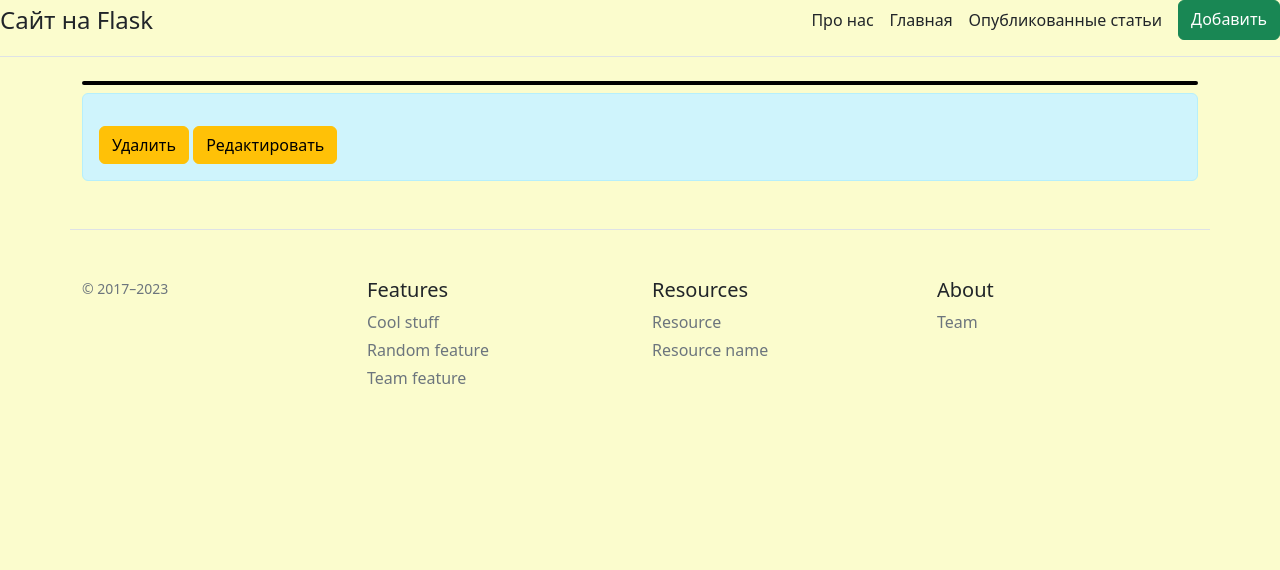
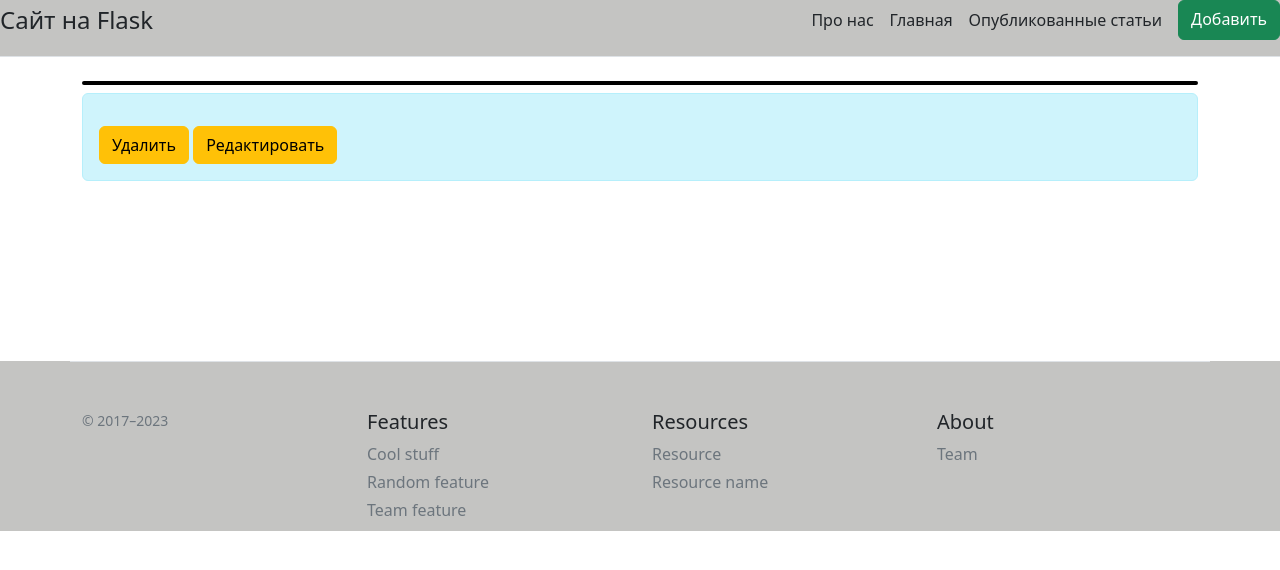
Before and after one commit to KirillRybak/project_Flask, a Flask app: page /info/1/update in a window 1280 px wide. Shown: the top 570 px of the page. Run offline with Flask 3, Linux system fonts and the light colour scheme.

Commit message:
Finaly commit

```diff
--- a/app.py
+++ b/app.py
@@ -63,17 +63,15 @@
     return render_template('about.html')
 
 
-@app.route('/info/<int:id>/update', methods=['POST','GET'])
+@app.route('/info/<int:id>/create_update', methods=['POST','GET'])
 def create_update(id):
+    article = Article.query.get(id)
     if request.method == 'POST':
-        title = request.form['title']
-        intro = request.form['intro']
-        text = request.form['text']
-
-        article = Article(title=title,intro=intro,text=text)
+        article.title = request.form['title']
+        article.intro = request.form['intro']
+        article.text = request.form['text']
 
         try:
-            db.session.add(article)
             db.session.commit()
             return redirect('/info')
         except:
--- a/templates/base.html
+++ b/templates/base.html
@@ -5,7 +5,8 @@
     <title>{% block title %} {% endblock %}</title>
     <link rel="stylesheet" href="https://cdn.jsdelivr.net/npm/bootstrap@5.2.3/dist/css/bootstrap.min.css">
 </head>
-<body style="background:#f5f75c4e">
+<body>
+<header style="background:#47474051">
 <div class="d-flex flex-column flex-md-row align-items-center pb-3 mb-4 border-bottom">
       <a href="/" class="d-flex align-items-center text-dark text-decoration-none">
         <span class="fs-4">Сайт на Flask</span>
@@ -19,12 +20,14 @@
 
       </nav>
     </div>
+    </header>
 
 {% block content %}
 
 {% endblock %}
 
-<footer class="container pt-4 my-md-5 pt-md-5 border-top">
+<footer style="background:#47474051;height:170px;margin-top:180px">
+    <div class="container pt-4 my-md-5 pt-md-5 border-top">
     <div class="row">
       <div class="col-12 col-md">
         <small class="d-block mb-3 text-muted">© 2017–2023</small>
@@ -51,6 +54,7 @@
         </ul>
       </div>
     </div>
+    </div>
   </footer>
 </body>
 </html>
--- a/templates/info_detal.html
+++ b/templates/info_detal.html
@@ -11,7 +11,7 @@
         <h3>{{ article.intro }}</h3>
         <p>{{ article.text }}</p>
         <a href="/info/{{article.id}}/del" class="btn btn-warning">Удалить</a>
-        <a href="/info/{{article.id}}/update" class="btn btn-warning">Редактировать</a>
+        <a href="/info/{{article.id}}/create_update" class="btn btn-warning">Редактировать</a>
     </div>
 </div>
 
--- a/templates/update.html
+++ b/templates/update.html
@@ -1,6 +1,6 @@
-
+{% extends 'base.html' %}
 {% block title %}
-Обновение статьи
+Обновление статьи
 {% endblock %}
 {% block content %}
 
```
Also changed, not shown: instance/blog.db.
